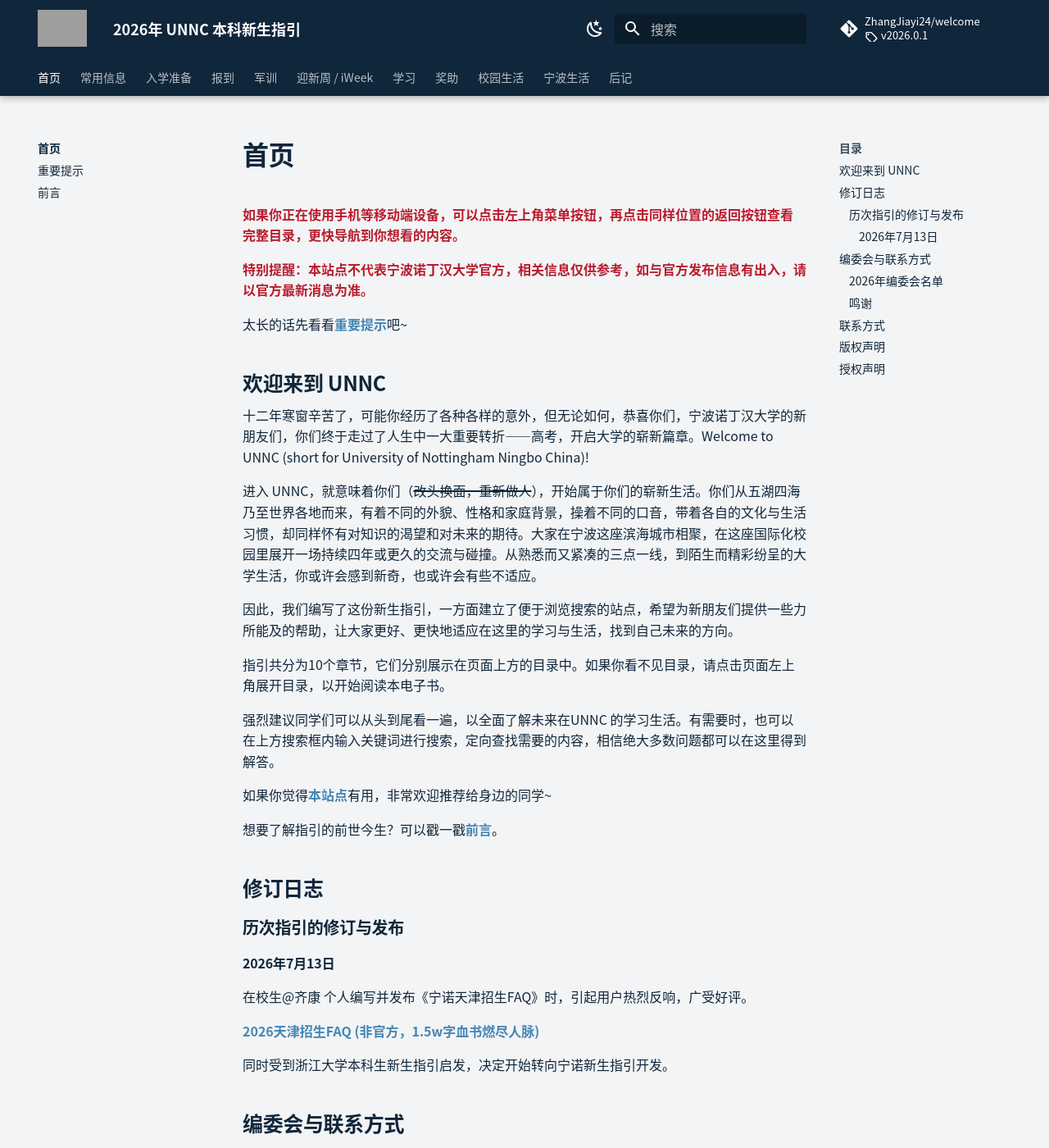
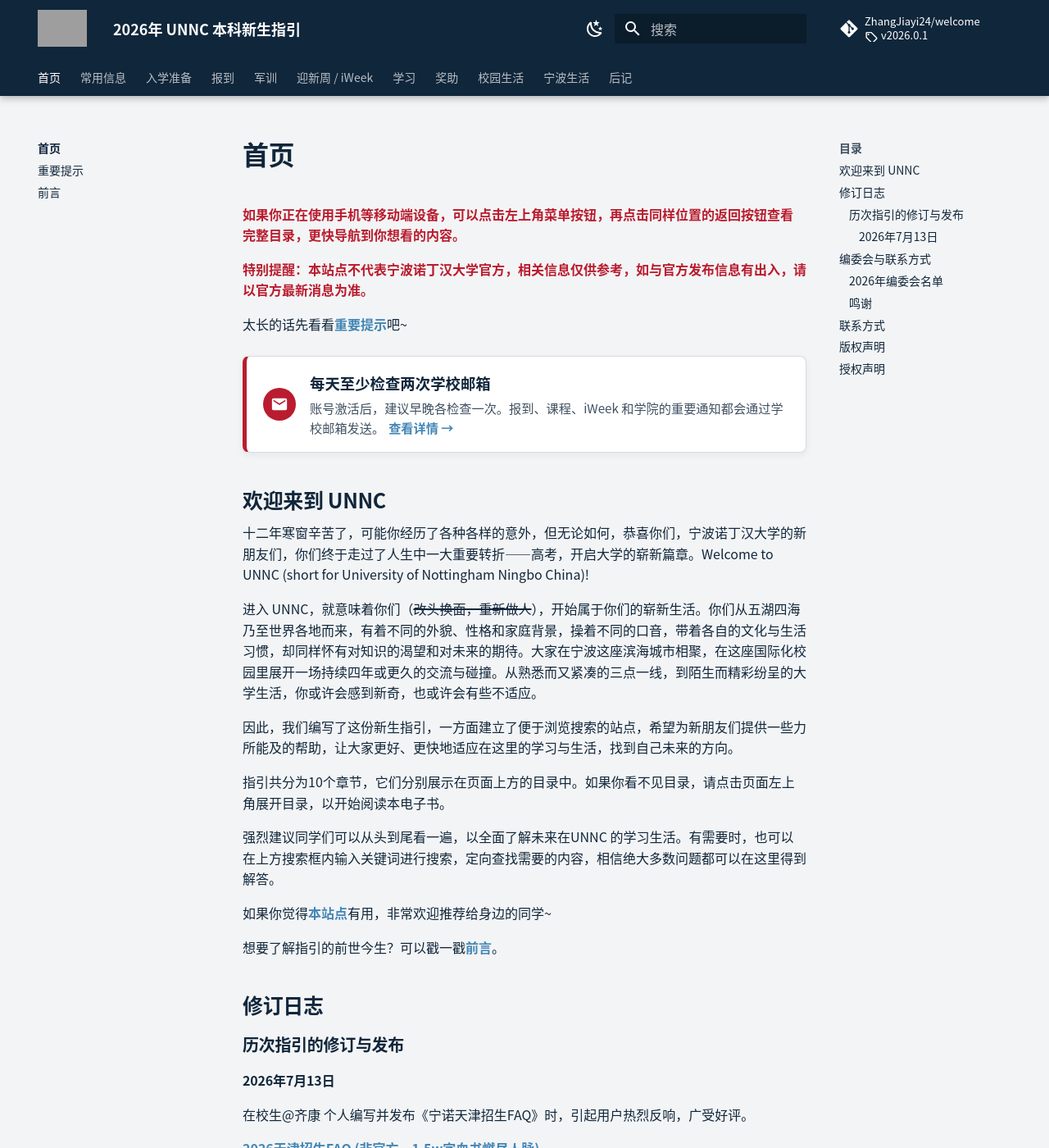
Before and after one commit to ZhangJiayi24/welcome, an MkDocs documentation site: the page built from docs/index.md, in a window 1280 px wide and 1400 px high. Shown: the whole window at 82% size. Built offline with MkDocs 1.6.1 and Material for MkDocs 9.7.7, drawn with Linux system fonts in a browser that asks for light colours; comment, search, counter and statistics services are not loaded; grey boxes are pictures that could not be loaded.

Commit message:
增加学校邮箱检查提醒

```diff
--- a/docs/assets/stylesheets/brand.css
+++ b/docs/assets/stylesheets/brand.css
@@ -36,6 +36,72 @@ input {
 .md-header,
 .md-tabs {
   background: var(--nottingham-blue);
+}
+
+.home-email-card {
+  display: flex;
+  align-items: center;
+  gap: 0.85rem;
+  margin: 1.25rem 0 2rem;
+  padding: 0.9rem 1rem;
+  border: 1px solid #d6dce1;
+  border-left: 0.25rem solid var(--jubilee-red);
+  border-radius: 0.4rem;
+  background: #ffffff;
+  box-shadow: 0 0.15rem 0.45rem rgb(16 38 59 / 6%);
+}
+
+.home-email-card__icon {
+  display: inline-flex;
+  flex: 0 0 auto;
+  align-items: center;
+  justify-content: center;
+  width: 2rem;
+  height: 2rem;
+  border-radius: 50%;
+  background: var(--jubilee-red);
+  color: #ffffff;
+}
+
+.home-email-card__icon svg {
+  width: 1.1rem;
+  height: 1.1rem;
+  fill: currentcolor;
+}
+
+.home-email-card__content {
+  min-width: 0;
+}
+
+.home-email-card__content strong {
+  color: var(--nottingham-blue);
+  font-size: 0.92rem;
+}
+
+.home-email-card__content p {
+  margin: 0.2rem 0 0;
+  color: var(--nottingham-blue-80);
+  font-size: 0.76rem;
+  line-height: 1.55;
+}
+
+.home-email-card__content a {
+  margin-left: 0.25rem;
+  font-weight: 650;
+}
+
+[data-md-color-scheme="slate"] .home-email-card {
+  border-color: #40566a;
+  border-left-color: #ff8a98;
+  background: #1d3144;
+}
+
+[data-md-color-scheme="slate"] .home-email-card__content strong {
+  color: #ffffff;
+}
+
+[data-md-color-scheme="slate"] .home-email-card__content p {
+  color: #cfdbe5;
 }
 
 .md-header__button.md-logo img {
@@ -199,6 +265,23 @@ input {
 @media screen and (max-width: 44.984375em) {
   .md-header__button.md-logo img {
     height: 1.7rem;
+  }
+
+  .home-email-card {
+    align-items: flex-start;
+    gap: 0.7rem;
+    margin: 1rem 0 1.5rem;
+    padding: 0.8rem;
+  }
+
+  .home-email-card__icon {
+    width: 1.75rem;
+    height: 1.75rem;
+  }
+
+  .home-email-card__icon svg {
+    width: 0.95rem;
+    height: 0.95rem;
   }
 
   .pdf-embed {
--- a/docs/index.md
+++ b/docs/index.md
@@ -7,6 +7,18 @@
 </div>
 
 太长的话先看看[**重要提示**](important.md){ .important-link }吧~
+
+<div class="home-email-card">
+  <span class="home-email-card__icon" aria-hidden="true">
+    <svg viewBox="0 0 24 24" focusable="false">
+      <path d="M20 4H4a2 2 0 0 0-2 2v12a2 2 0 0 0 2 2h16a2 2 0 0 0 2-2V6a2 2 0 0 0-2-2Zm0 4-8 5-8-5V6l8 5 8-5v2Z" />
+    </svg>
+  </span>
+  <div class="home-email-card__content">
+    <strong>每天至少检查两次学校邮箱</strong>
+    <p>账号激活后，建议早晚各检查一次。报到、课程、iWeek 和学院的重要通知都会通过学校邮箱发送。<a href="preparation/accounts/">查看详情 →</a></p>
+  </div>
+</div>
 
 ## 欢迎来到 UNNC
 
```
Also changed, not shown: docs/preparation/accounts.md (+3 -0 lines).
